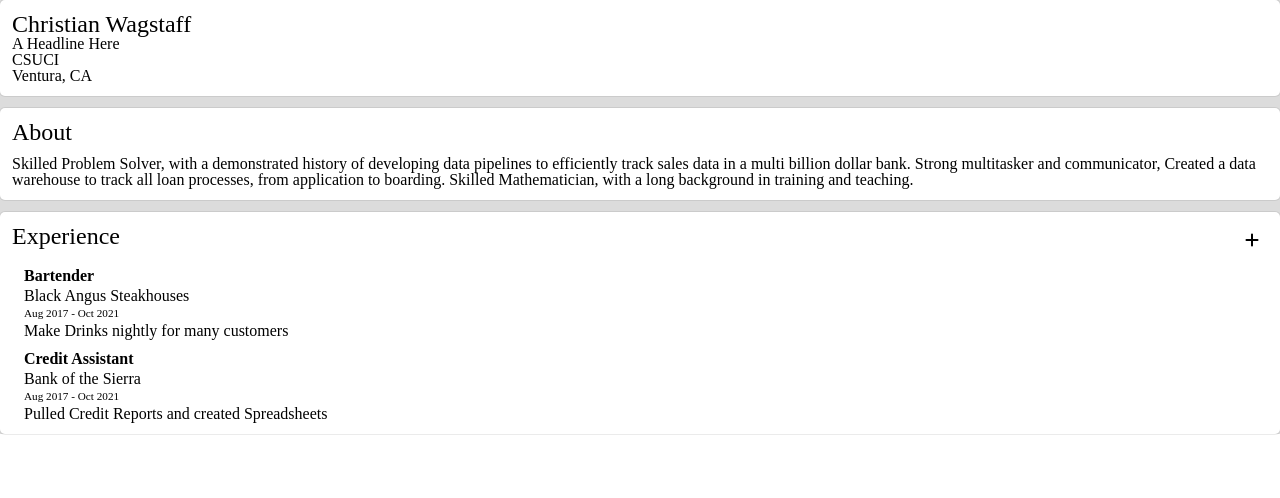
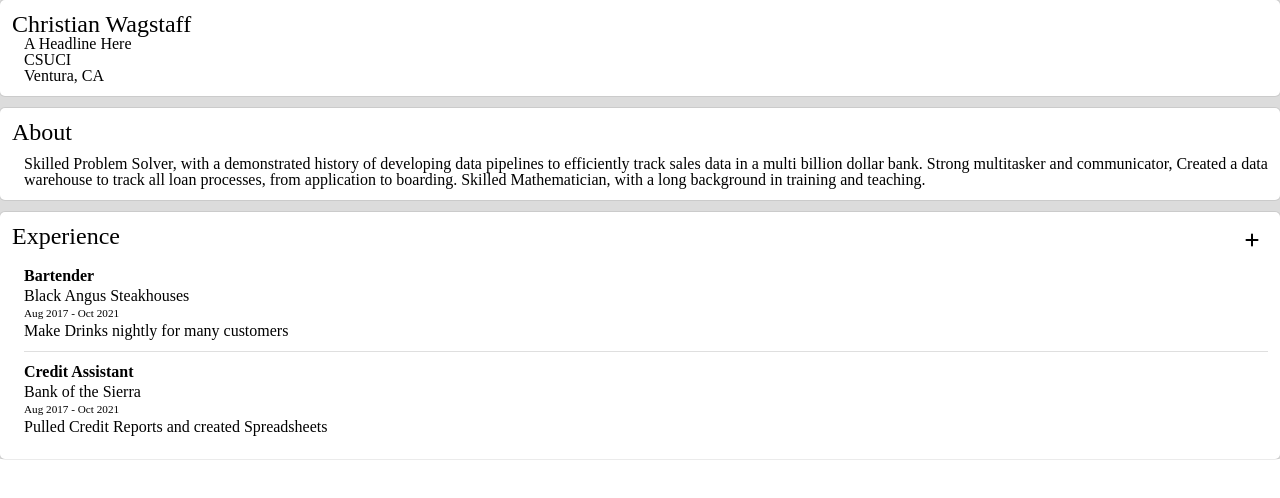
Before and after one commit to christianwagstaff/cv-project, a React (Create React App) app: page / in a window 1280 px wide. Shown: the top 498 px of the page. Built offline with nearby package versions, Linux system fonts and the light colour scheme.

Commit message:
Added left-indent

```diff
--- a/src/components/About.js
+++ b/src/components/About.js
@@ -21,7 +21,7 @@ export default class About extends React.Component {
           <h1>About</h1>
           <Edit onClick={this.handleEdit} />
         </div>
-        <p>{this.props.about}</p>
+        <p className="left-indent">{this.props.about}</p>
       </Card>
     );
   }
--- a/src/components/GeneralInfoCard.js
+++ b/src/components/GeneralInfoCard.js
@@ -10,15 +10,15 @@ const Name = (props) => {
 };
 
 const Headline = (props) => {
-  return <div className="headline">{props.headline}</div>;
+  return <div className="headline left-indent">{props.headline}</div>;
 };
 
 const School = (props) => {
-  return <div className="school">{props.school}</div>;
+  return <div className="school left-indent">{props.school}</div>;
 };
 
 const Location = (props) => {
-  return <div className="location">{props.location}</div>;
+  return <div className="location left-indent">{props.location}</div>;
 };
 export default class GenInfoCard extends React.Component {
   constructor(props) {
--- a/src/components/WorkExperienceCard.js
+++ b/src/components/WorkExperienceCard.js
@@ -54,7 +54,7 @@ export default class GenInfoCard extends React.Component {
             <Plus onClick={this.handleEdit} />
           </div>
         </div>
-        <div className="experienceList">
+        <div className="experienceList left-indent">
           {[...this.props.jobList].map((job) => {
             let key = job.id;
             let title = job.title;
--- a/src/style/app.css
+++ b/src/style/app.css
@@ -77,7 +77,6 @@ h1 {
     display: flex;
     flex-direction: column;
     gap: 12px;
-    padding-left: 12px;
     width: 100%;
 
 }
@@ -94,6 +93,8 @@ h1 {
     width: 100%;
     display: flex;
     justify-content: space-between;
+    padding-bottom: 12px;
+    border-bottom: 1px solid rgb(223, 223, 223);
 }
 
 button.edit {
@@ -103,3 +104,11 @@ button.edit {
 .job:hover button.edit {
     display: block;
 }
+
+.job:last-of-type {
+    border-bottom: none;
+}
+
+.left-indent {
+    padding-left: 12px;
+}
```
